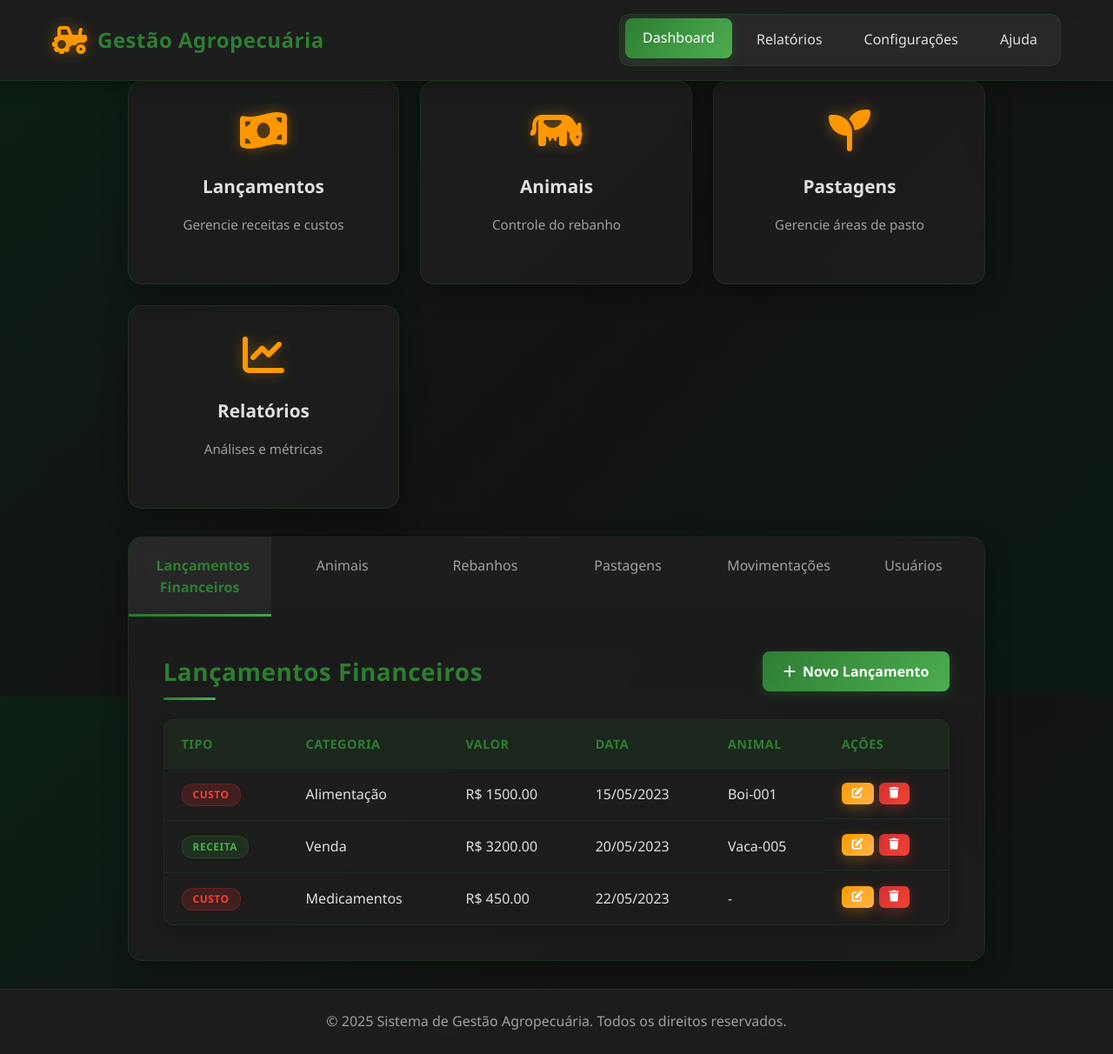
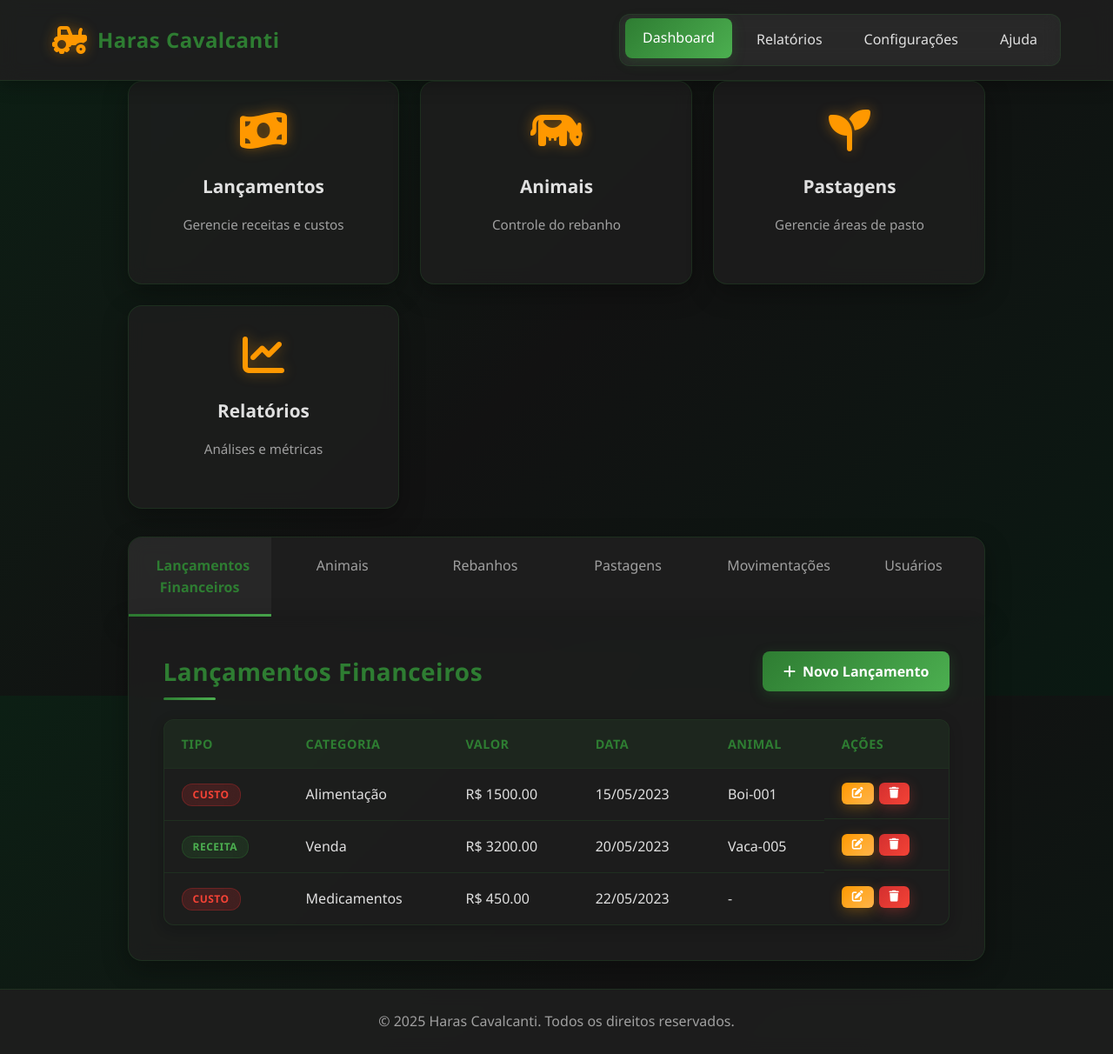
Before and after one commit to AlexSilva91/AgroGestor, a Django app: page /dashboard/ in a window 1280 px wide. Shown: the whole page at 87% size. Run offline with Django 5.2, Linux system fonts and the light colour scheme; data that the repository does not hold is empty.

Commit message:
fix: correção  dos módulos do template

```diff
--- a/templates/footer.html
+++ b/templates/footer.html
@@ -1,5 +1,7 @@
 <footer>
     <div class="container">
-        <p>&copy; 2025 Sistema de Gestão Agropecuária. Todos os direitos reservados.</p>
+        <div class="footer-bottom">
+            <p>&copy; 2025 Haras Cavalcanti. Todos os direitos reservados.</p>
+        </div>
     </div>
 </footer>
--- a/templates/homepage.html
+++ b/templates/homepage.html
@@ -5,7 +5,7 @@
 <head>
     <meta charset="UTF-8">
     <meta name="viewport" content="width=device-width, initial-scale=1.0">
-    <title>{% block Titulo %}Sistema de Gestão Agropecuária{% endblock %}</title>
+    <title>{% block Titulo %}Haras Cavalcanti{% endblock %}</title>
     <link rel="stylesheet" href="https://cdnjs.cloudflare.com/ajax/libs/font-awesome/6.4.0/css/all.min.css">
     <link rel="stylesheet" href="{% static 'css/main.css' %}">
 </head>
--- a/templates/navbar.html
+++ b/templates/navbar.html
@@ -3,7 +3,7 @@
         <div class="header-content">
             <div class="logo">
                 <i class="fas fa-tractor"></i>
-                <h1>Gestão Agropecuária</h1>
+                <h1>Haras Cavalcanti</h1>
             </div>
             <nav>
                 <ul>
```
Also changed, not shown: templates/login.html (+1 -7 lines).
